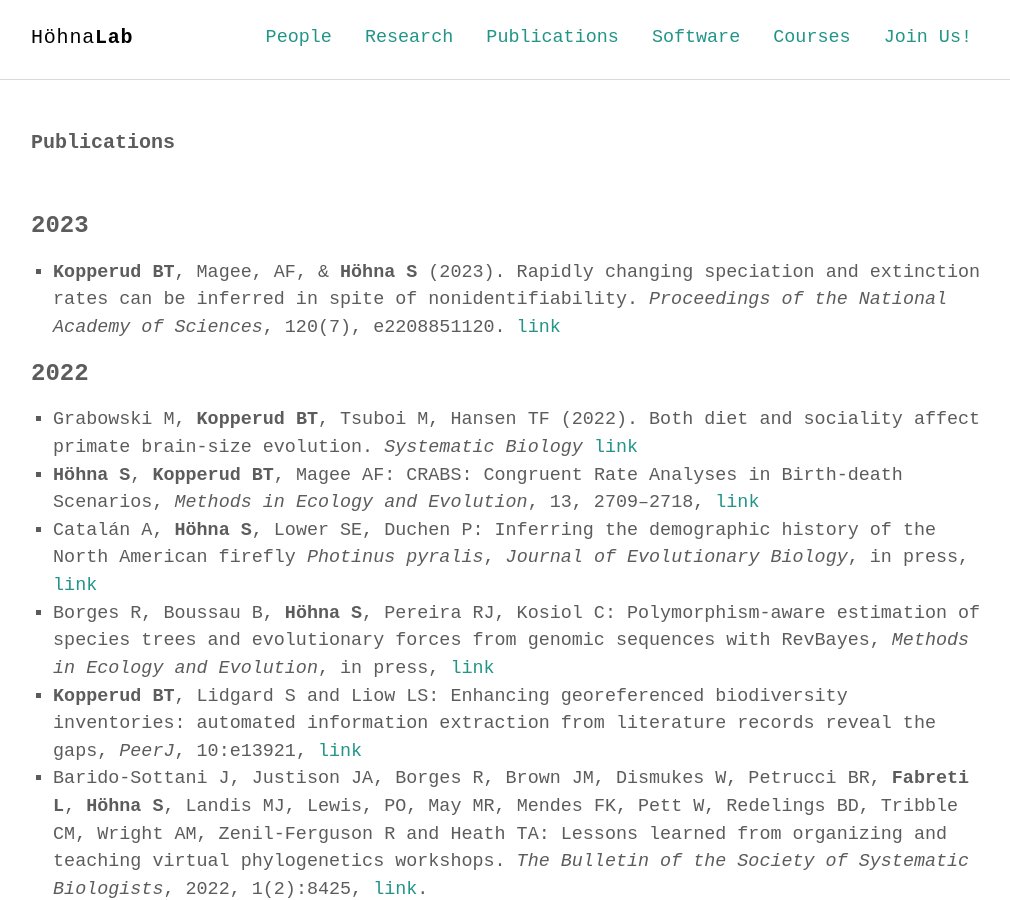
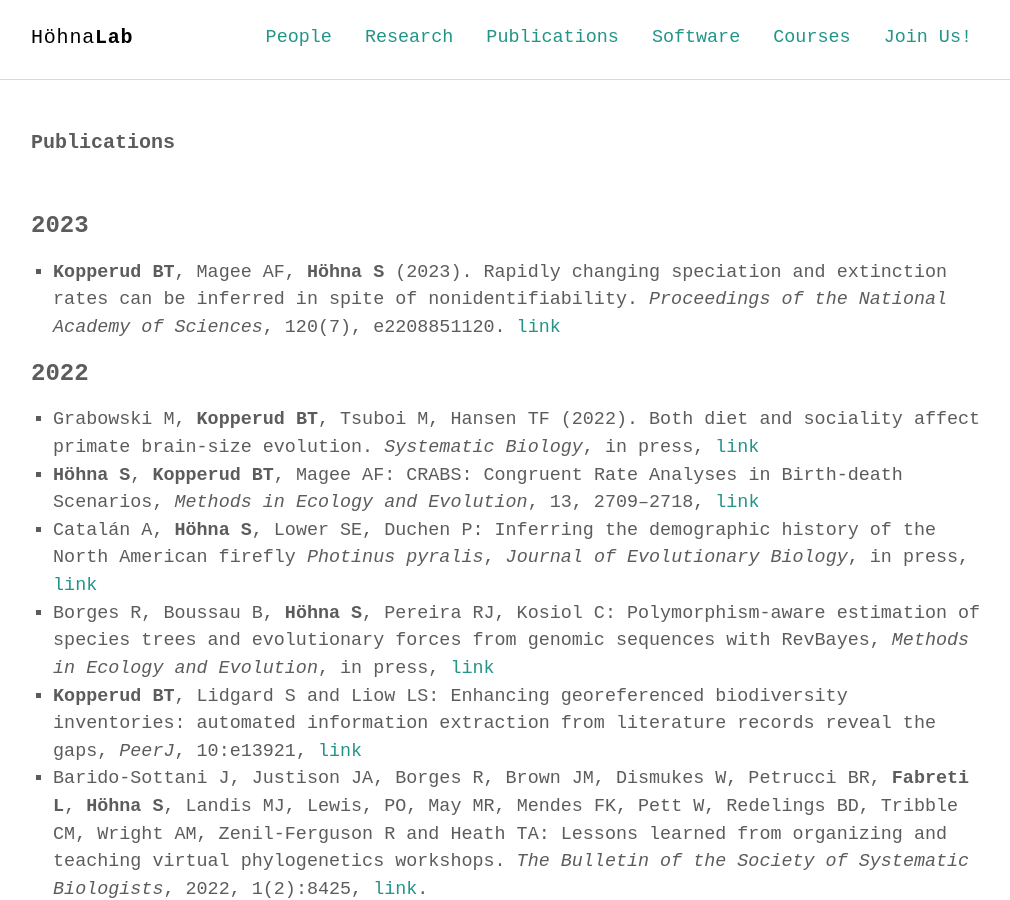
Before and after one commit to hoehnalab/hoehnalab.github.io, a Jekyll site: the page built from publications.md, in a window 1280 px wide and 900 px high. Shown: the whole window, without its empty margins (133-1143 px from the left). Built offline with Jekyll 4.4.1, drawn with Linux system fonts in a browser that asks for light colours; some web fonts are replaced.

Commit message:
Update publications.md
small fix publications

```diff
--- a/publications.md
+++ b/publications.md
@@ -4,9 +4,9 @@
 permalink: /publications/
 ---
 <h3>2023</h3>
-- <strong>Kopperud BT</strong>, Magee, AF, & <strong>H&ouml;hna S</strong> (2023). Rapidly changing speciation and extinction rates can be inferred in spite of nonidentifiability. *Proceedings of the National Academy of Sciences*, 120(7), e2208851120. [link](https://www.pnas.org/doi/abs/10.1073/pnas.2208851120)
+- <strong>Kopperud BT</strong>, Magee AF, <strong>H&ouml;hna S</strong> (2023). Rapidly changing speciation and extinction rates can be inferred in spite of nonidentifiability. *Proceedings of the National Academy of Sciences*, 120(7), e2208851120. [link](https://www.pnas.org/doi/abs/10.1073/pnas.2208851120)
 <h3>2022</h3>
-- Grabowski M, <strong>Kopperud BT</strong>, Tsuboi M, Hansen TF (2022). Both diet and sociality affect primate brain-size evolution. *Systematic Biology* [link](https://doi.org/10.1093/sysbio/syac075)
+- Grabowski M, <strong>Kopperud BT</strong>, Tsuboi M, Hansen TF (2022). Both diet and sociality affect primate brain-size evolution. *Systematic Biology*, in press, [link](https://doi.org/10.1093/sysbio/syac075)
 - <strong>H&ouml;hna S</strong>, <strong>Kopperud BT</strong>, Magee AF: CRABS: Congruent Rate Analyses in Birth-death Scenarios, *Methods in Ecology and Evolution*, 13, 2709–2718, [link](https://doi.org/10.1111/2041-210X.13997)
 - Catalán A, <strong>H&ouml;hna S</strong>, Lower SE, Duchen P: Inferring the demographic history of the North American firefly *Photinus pyralis*, *Journal of Evolutionary Biology*, in press, [link](https://doi.org/10.1111/jeb.14094)
 - Borges R, Boussau B, <strong>H&ouml;hna S</strong>, Pereira RJ, Kosiol C: Polymorphism-aware estimation of species trees and evolutionary forces from genomic sequences with RevBayes, *Methods in Ecology and Evolution*, in press, [link](https://doi.org/10.1111/2041-210X.13980)
```
